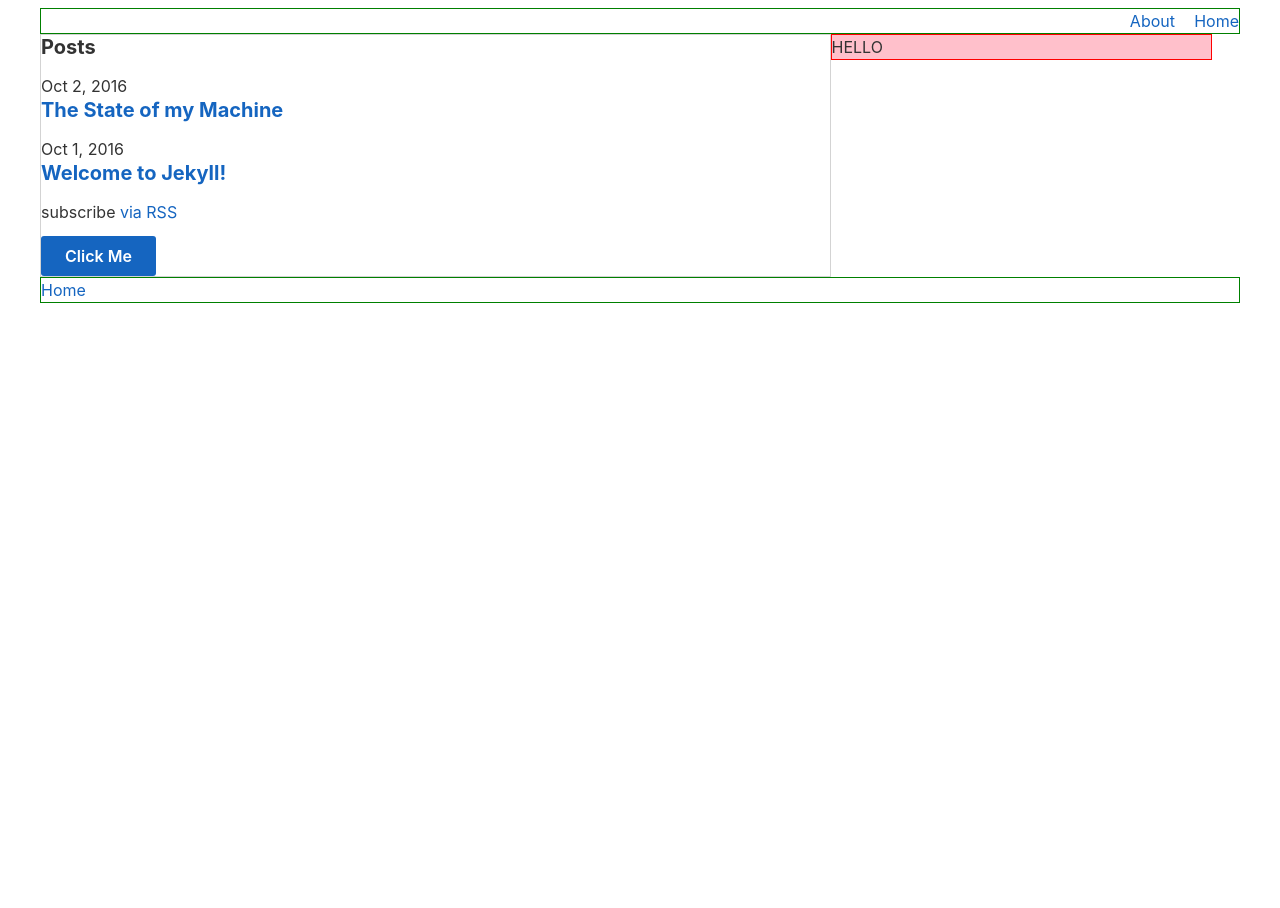
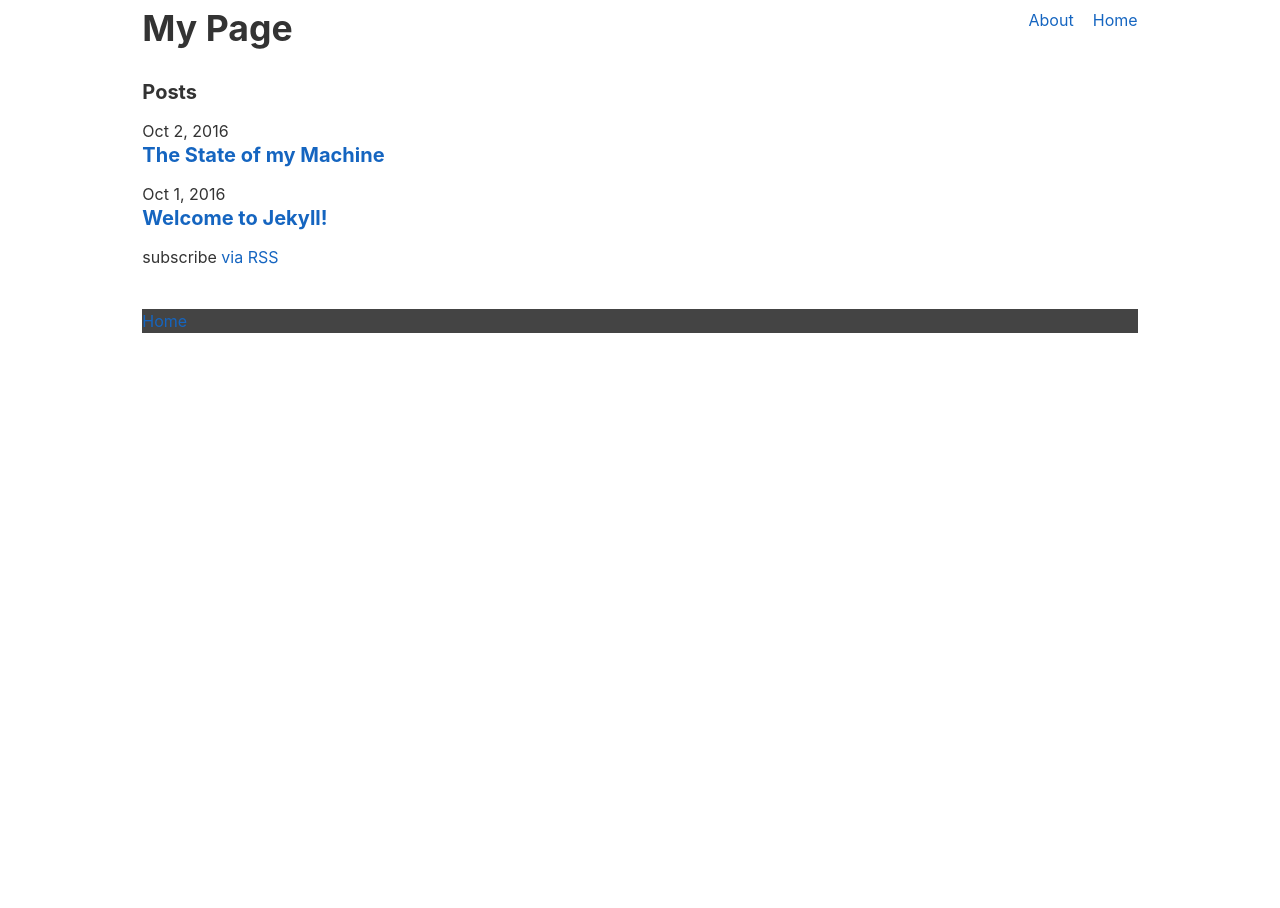
Before and after one commit to gabriel-np/gabriel-np.github.io, a Jekyll site: the page built from index.html, in a window 1280 px wide. Built offline with Jekyll 4.4.1, drawn with Linux system fonts in a browser that asks for light colours.

Commit message:
Slowly moving towards a decent looking theme

```diff
--- a/Gemfile
+++ b/Gemfile
@@ -10,7 +10,6 @@ ruby '2.3.1'
 # This will help ensure the proper Jekyll version is running.
 # Happy Jekylling!
 # gem "jekyll", "3.2.1"
-
 # If you want to use GitHub Pages, remove the "gem "jekyll"" above and
 # uncomment the line below. To upgrade, run `bundle update github-pages`.
 gem "github-pages", group: :jekyll_plugins
--- a/_config.yml
+++ b/_config.yml
@@ -28,3 +28,4 @@ github_username:  gabriel-np
 # Build settings
 markdown: kramdown
 #theme: minima
+#theme: pixyll
--- a/_layouts/default.html
+++ b/_layouts/default.html
@@ -1,14 +1,21 @@
 <!DOCTYPE html>
 <html>
 	<head>
+    <meta charset="utf-8">
+    <meta http-equiv="X-UA-Compatible" content="IE=edge">
 		<title>{{ page.title }}</title>
 		<!-- link to main stylesheet -->
 		<link rel="stylesheet" type="text/css" href="/css/main.css">
+
+		<!-- Place this tag in your head or just before your close body tag. -->
+		<script async defer src="https://buttons.github.io/buttons.js"></script>
+
 	</head>
 	<body>
 		<div class="outer">
 
 			<nav>
+					<h1>My Page</h1>
 	    		<ul>
 	        		<li><a class="button" href="/">Home</a></li>
 		        	<li><a href="/about">About</a></li>
@@ -20,16 +27,9 @@
 
 					{{ content }}
 
-					<button href="#">Click Me</button>
-
 				</div>
 				<!-- /.container -->
 			</section>
-
-				<div class="aside" style="background-color: pink">
-					HELLO
-				</div>
-				<!-- /.container -->
 
 			<footer>
 				<a href="/">Home</a>
--- /dev/null
+++ b/_sass/_variables.scss
@@ -0,0 +1,4 @@
+// These are a problem I'll have to deal with eventually...
+$font-stack-system: sans-serif;
+$all-buttons: small;
+$all-text-inputs: bold;
--- a/css/main.scss
+++ b/css/main.scss
@@ -2,10 +2,7 @@
 # Only the main Sass file needs front matter (the dashes are enough)
 ---
 
-// These are a problem I'll have to deal with eventually...
-$font-stack-system: sans-serif;
-$all-buttons: bold;
-$all-text-inputs: bold;
+@import "variables";
 
 // Import partials from `sass_dir` (defaults to `_sass`)
 @import
@@ -19,21 +16,26 @@ $all-text-inputs: bold;
 }
 
 nav, footer {
-	@include span-columns(12);
-	//@include shift(1);
-	border: 1px solid green;
+	@include span-columns(10);
+	@include shift(1);
+	//border: 1px solid green;
 }
 
-nav li {float: right;display: inline;margin-left: 1.2em}
+nav {
+	margin-bottom : 1.8em;
+	h1, ul {display: inline}
+	h1 {font-size: 2.225em;}
+	li {float: right;display: inline;margin-left: 1.2em}
+}
 
 .container {
 	@include span-columns(8);
 	@include omega();
-	//@include shift(1);
-	border: 1px solid lightgrey;
+	@include shift(1);
+	//border: 1px solid lightgrey;
 }
 
-.aside {
-	@include span-columns(4);
-	border: 1px solid red;
+footer {
+	margin-top: 1.8em;
+	background-color: #444;
 }
```
